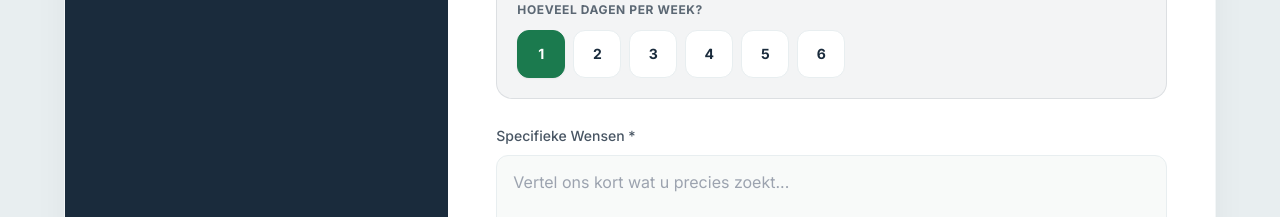
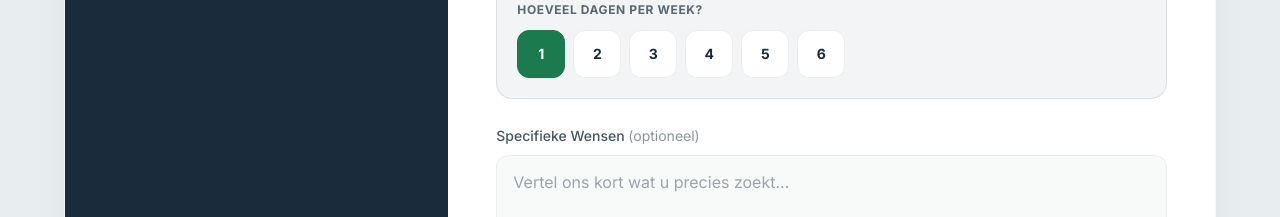
Before and after one commit to tobusiness101-cmyk/puurix-platform, a Next.js app in the folder amersfoort-schoon-(1)/: page / in a window 1280 px wide. Shown: the part 10600-10817 px from the top of the page. Built offline with nearby package versions, Linux system fonts and the light colour scheme.

Commit message:
optioneel

```diff
--- a/amersfoort-schoon-(1)/components/QuoteCalculator.tsx
+++ b/amersfoort-schoon-(1)/components/QuoteCalculator.tsx
@@ -105,7 +105,7 @@ export const QuoteCalculator = () => {
               <input type="hidden" name="access_key" value="91b5c30f-03ca-4d2c-ae11-c56124f8f957" />
               <input type="hidden" name="subject" value="Nieuwe offerte aanvraag via Puurix!" />
 
-              {/* 1. Naam & E-mail (Naast elkaar op desktop) */}
+              {/* 1. Naam & E-mail */}
               <div className="grid grid-cols-1 md:grid-cols-2 gap-6">
                 <div className="space-y-2">
                   <label htmlFor="naam" className="text-sm font-medium text-primary/80">Naam / Bedrijfsnaam *</label>
@@ -205,10 +205,12 @@ export const QuoteCalculator = () => {
                 <input type="hidden" name="Gewenste_Frequentie" value={frequency === "Wekelijks" ? `${weeklyDays}x per week` : frequency} />
               </div>
 
-              {/* 4. Specifieke Wensen */}
+              {/* 4. Specifieke Wensen (Nu optioneel) */}
               <div className="space-y-2">
-                <label htmlFor="specifieke-wensen" className="text-sm font-medium text-primary/80">Specifieke Wensen *</label>
-                <textarea id="specifieke-wensen" required name="Specifieke_Wensen" rows={4} className="w-full bg-background border border-border rounded-xl px-4 py-3.5 focus:outline-none focus:ring-2 focus:ring-primary/20 focus:border-primary transition-all resize-none" placeholder="Vertel ons kort wat u precies zoekt..." />
+                <label htmlFor="specifieke-wensen" className="text-sm font-medium text-primary/80">
+                  Specifieke Wensen <span className="text-primary/50 font-normal">(optioneel)</span>
+                </label>
+                <textarea id="specifieke-wensen" name="Specifieke_Wensen" rows={4} className="w-full bg-background border border-border rounded-xl px-4 py-3.5 focus:outline-none focus:ring-2 focus:ring-primary/20 focus:border-primary transition-all resize-none" placeholder="Vertel ons kort wat u precies zoekt..." />
               </div>
 
               {/* Submit Button */}
```
